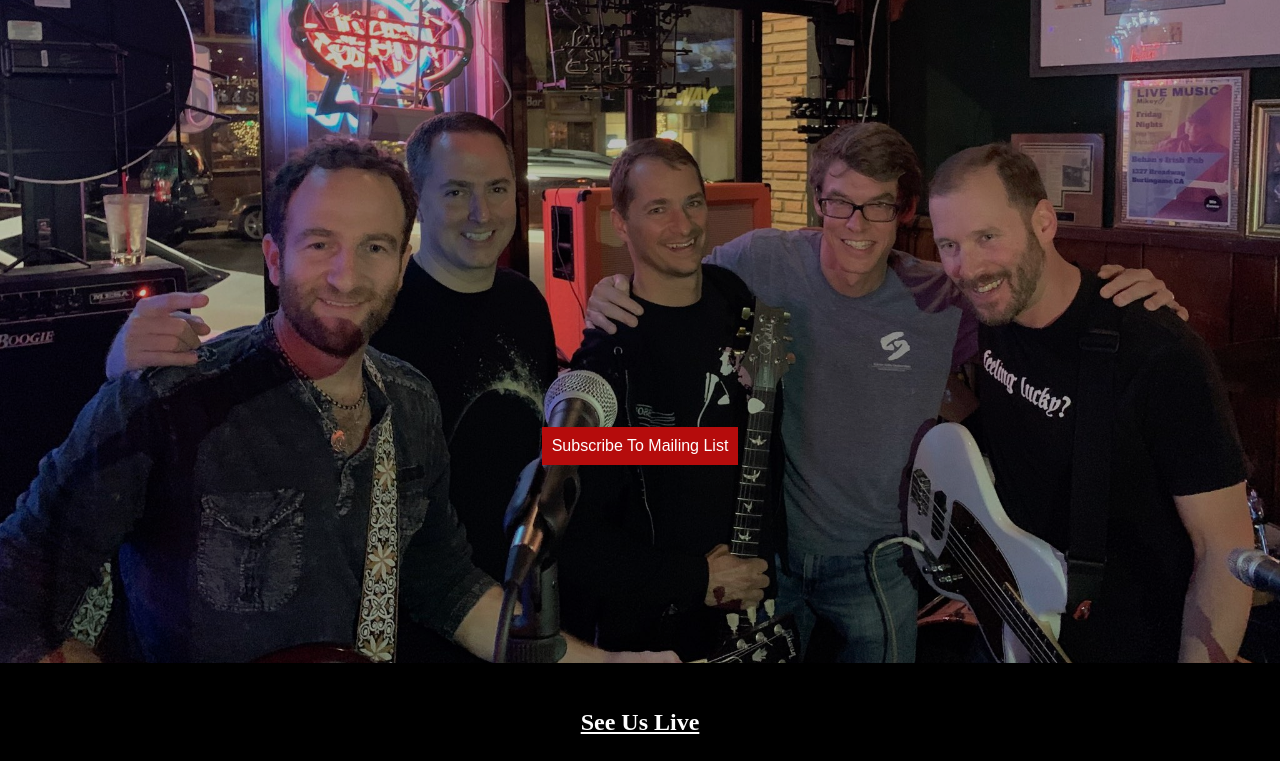
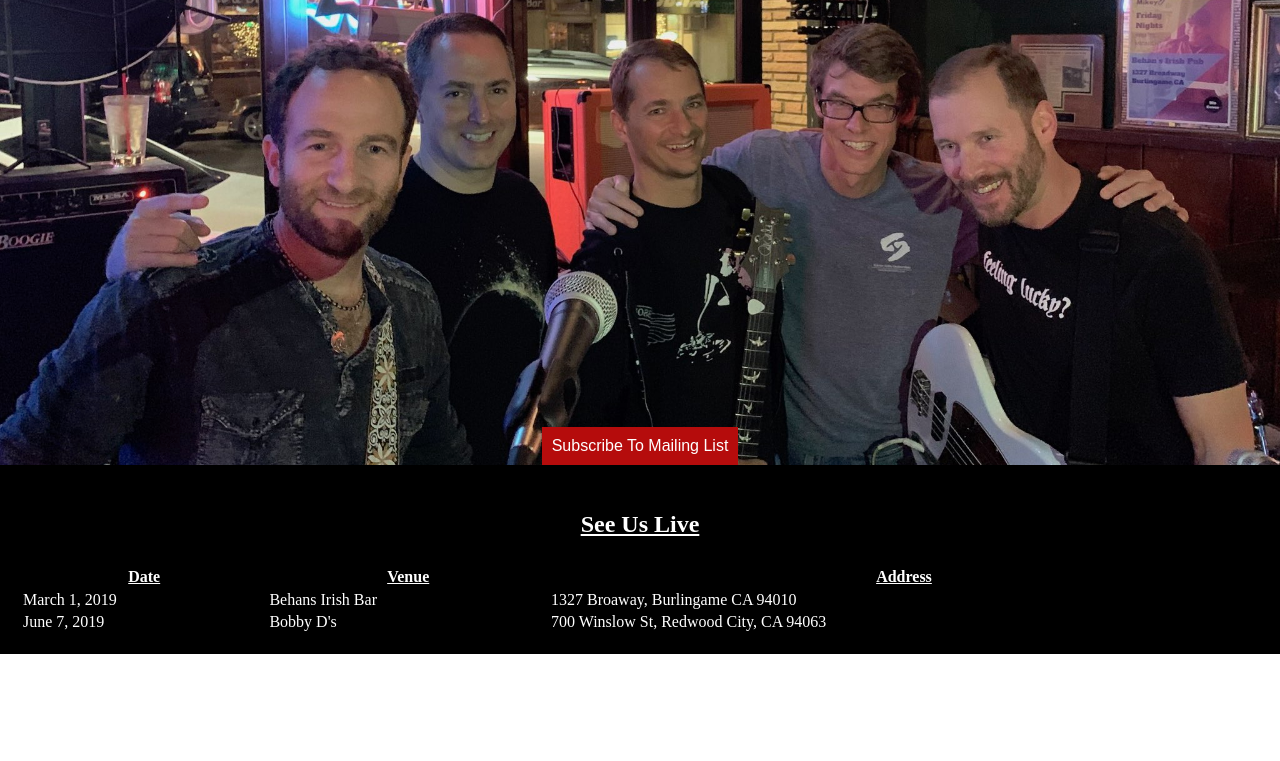
Before and after one commit to gdalporto/MLC-band, a website: page public/index.html in a window 1280 px wide. Shown: the part 207-968 px from the top of the page. After the commit the page ends 879 px from the top, so only its background shows below. Drawn offline with nearby package versions, Linux system fonts and the light colour scheme.

Commit message:
fixed hero image

```diff
--- a/public/index.js
+++ b/public/index.js
@@ -54,7 +54,6 @@ function displayLandingPage(){
 
     return `
     <div class="landingPageBody">
-        <div class="shadingContainer">
             <h1 class="headline landingPageCopy">MLC - The Midlife Crisis</h1>
             <h2 class="subHeadline landingPageCopy">Next Gig: June 7 @ Bobby D's</h2>
             <div class="signInSignUp">
@@ -80,7 +79,6 @@ function displayLandingPage(){
                     </ul>
                 </div>
             </div> -->
-        </div>
     </div>
     <div class='newGigsJS'>
     </div>
--- a/public/main.css
+++ b/public/main.css
@@ -20,7 +20,7 @@ h1 {
   background-size: cover;
   background-position: center;
   min-width: 320px;
-  min-height: 500px;
+  min-height: 300px;
 }
 .shadingContainer {
   background-color: rgba(0,0,0,.2);
@@ -28,7 +28,7 @@ h1 {
   height:100%;
   margin-left:auto;
   margin-right:auto;
-  min-height:750px;
+  min-height:700px;
 
 }
 
```
